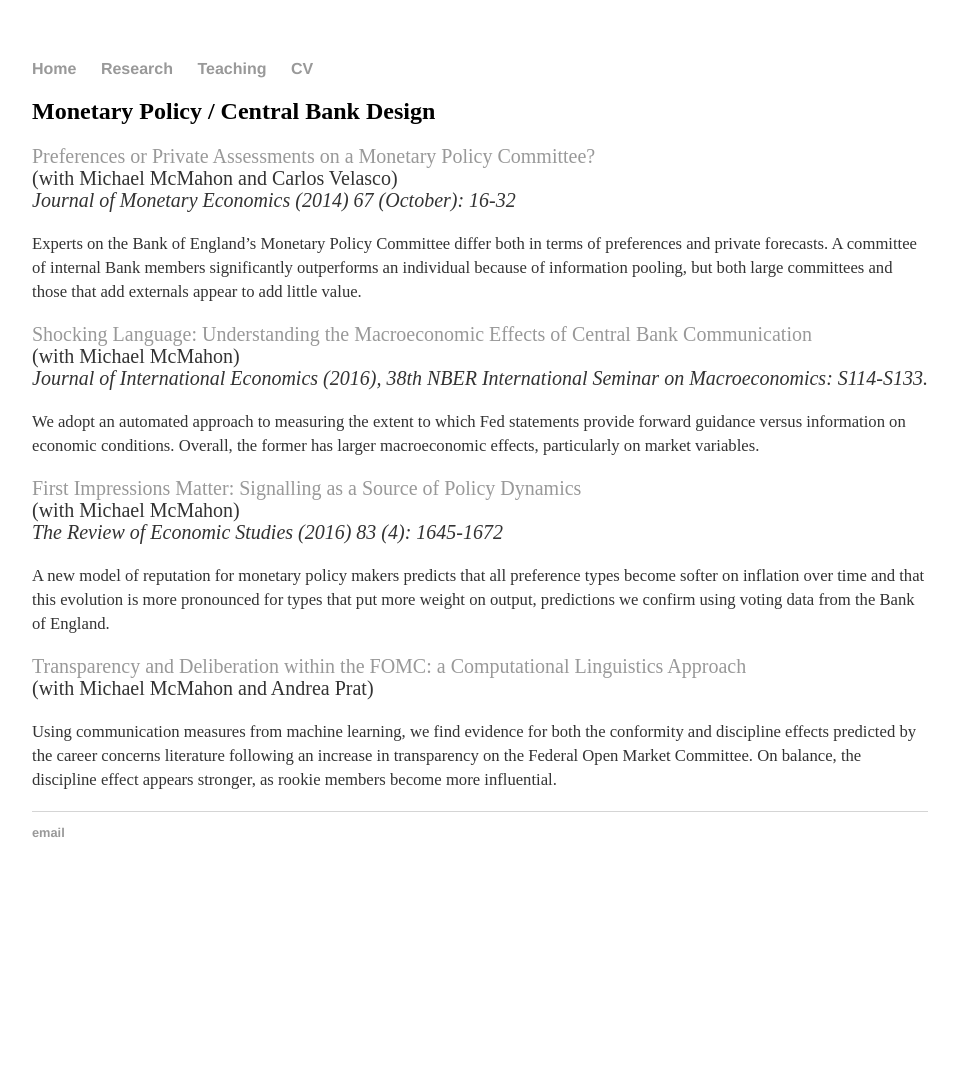
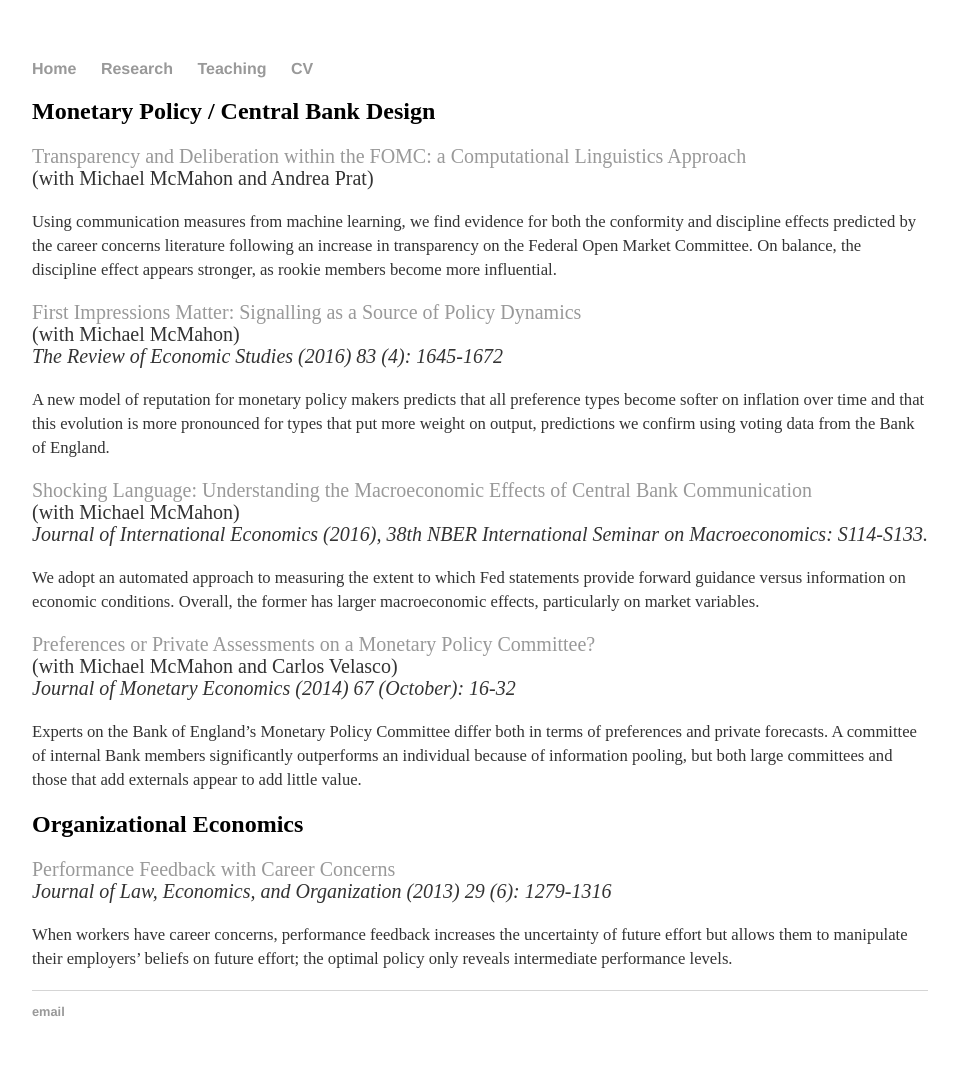
Before and after one commit to sekhansen/sekhansen.github.io, a Jekyll site: the page built from research.html, in a window 1280 px wide. Shown: the whole page, without its empty margins (160-1119 px from the left). Built offline with Jekyll 4.4.1, drawn with Linux system fonts in a browser that asks for light colours; before the commit the page ends 900 px from its top, so only the background shows below that.

Commit message:
Update research.html

```diff
--- a/research.html
+++ b/research.html
@@ -5,13 +5,22 @@ title: research
 <h2>Monetary Policy / Central Bank Design </h2>
 
 <p>
-<a href="http://www.sciencedirect.com/science/article/pii/S0304393214000841"> Preferences or Private Assessments on a Monetary Policy Committee?</a>
-<br>(with Michael McMahon and Carlos Velasco)
-<br><i>Journal of Monetary Economics (2014) 67 (October): 16-32</i>
+<a href="./pdf_files/fomc_transparency.pdf"> Transparency and Deliberation within the FOMC: a Computational Linguistics Approach</a>
+<br>(with Michael McMahon and Andrea Prat)
 </p>
 
 <p>
-<small>Experts on the Bank of England’s Monetary Policy Committee differ both in terms of preferences and private forecasts.  A committee of internal Bank members significantly outperforms an individual because of information pooling, but both large committees and those that add externals appear to add little value.</small>
+<small>Using communication measures from machine learning, we find evidence for both the conformity and discipline effects predicted by the career concerns literature following an increase in transparency on the Federal Open Market Committee.  On balance, the discipline effect appears stronger, as rookie members become more influential.</small>
+</p>
+
+<p>
+<a href="http://restud.oxfordjournals.org/content/early/2016/03/20/restud.rdw007.abstract"> First Impressions Matter: Signalling as a Source of Policy Dynamics</a>
+<br>(with Michael McMahon)
+<br><i>The Review of Economic Studies (2016) 83 (4): 1645-1672</i>
+</p>
+
+<p>
+<small>A new model of reputation for monetary policy makers predicts that all preference types become softer on inflation over time and that this evolution is more pronounced for types that put more weight on output, predictions we confirm using voting data from the Bank of England.</small>
 </p>
 
 <p>
@@ -25,21 +34,22 @@ title: research
 </p>
 
 <p>
-<a href="http://restud.oxfordjournals.org/content/early/2016/03/20/restud.rdw007.abstract"> First Impressions Matter: Signalling as a Source of Policy Dynamics</a>
-<br>(with Michael McMahon)
-<br><i>The Review of Economic Studies (2016) 83 (4): 1645-1672</i>
+<a href="http://www.sciencedirect.com/science/article/pii/S0304393214000841"> Preferences or Private Assessments on a Monetary Policy Committee?</a>
+<br>(with Michael McMahon and Carlos Velasco)
+<br><i>Journal of Monetary Economics (2014) 67 (October): 16-32</i>
 </p>
 
 <p>
-<small>A new model of reputation for monetary policy makers predicts that all preference types become softer on inflation over time and that this evolution is more pronounced for types that put more weight on output, predictions we confirm using voting data from the Bank of England.</small>
+<small>Experts on the Bank of England’s Monetary Policy Committee differ both in terms of preferences and private forecasts.  A committee of internal Bank members significantly outperforms an individual because of information pooling, but both large committees and those that add externals appear to add little value.</small>
 </p>
 
+<h2>Organizational Economics </h2>
 
 <p>
-<a href="./pdf_files/fomc_transparency.pdf"> Transparency and Deliberation within the FOMC: a Computational Linguistics Approach</a>
-<br>(with Michael McMahon and Andrea Prat)
+<a href="http://jleo.oxfordjournals.org/content/29/6/1279.full.pdf+html"> Performance Feedback with Career Concerns</a>
+<br><i>Journal of Law, Economics, and Organization (2013) 29 (6): 1279-1316</i>
 </p>
 
 <p>
-<small>Using communication measures from machine learning, we find evidence for both the conformity and discipline effects predicted by the career concerns literature following an increase in transparency on the Federal Open Market Committee.  On balance, the discipline effect appears stronger, as rookie members become more influential.</small>
+<small>When workers have career concerns, performance feedback increases the uncertainty of future effort but allows them to manipulate their employers’ beliefs on future effort; the optimal policy only reveals intermediate performance levels.</small>
 </p>
```
